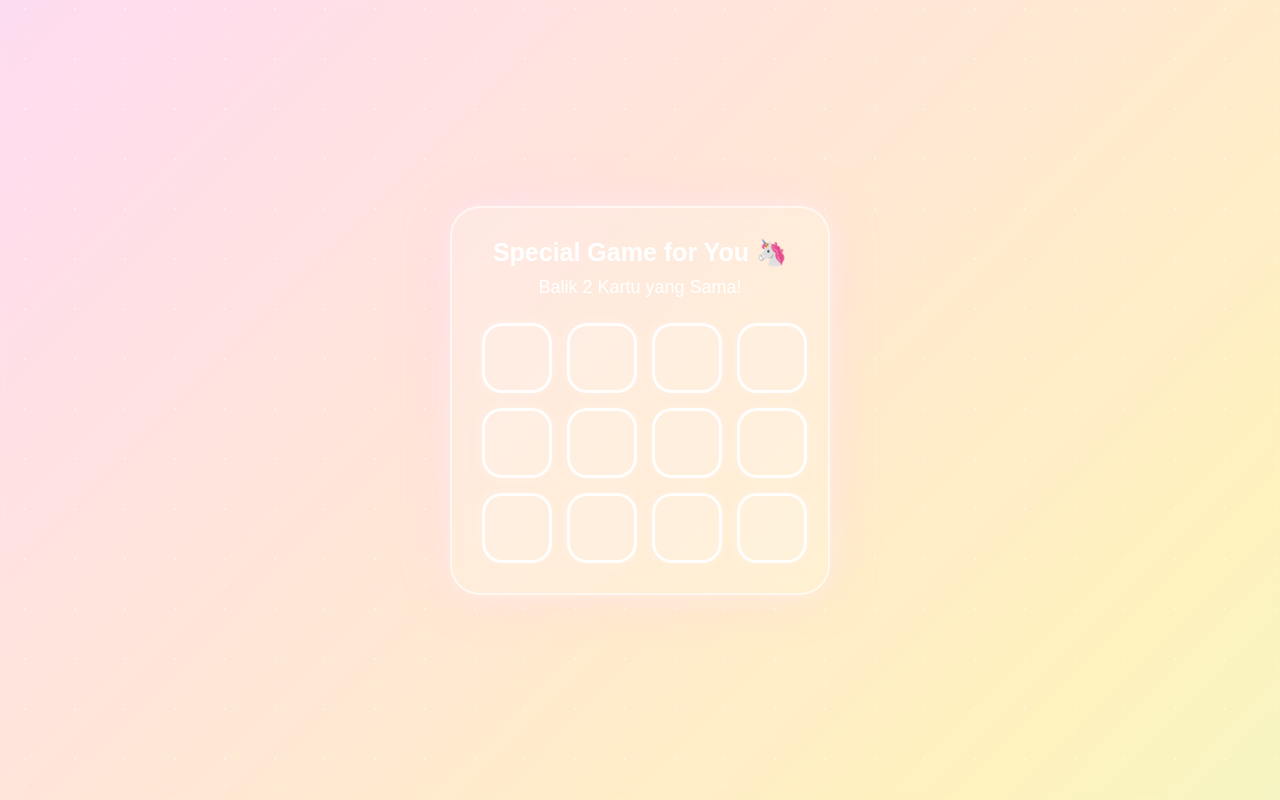
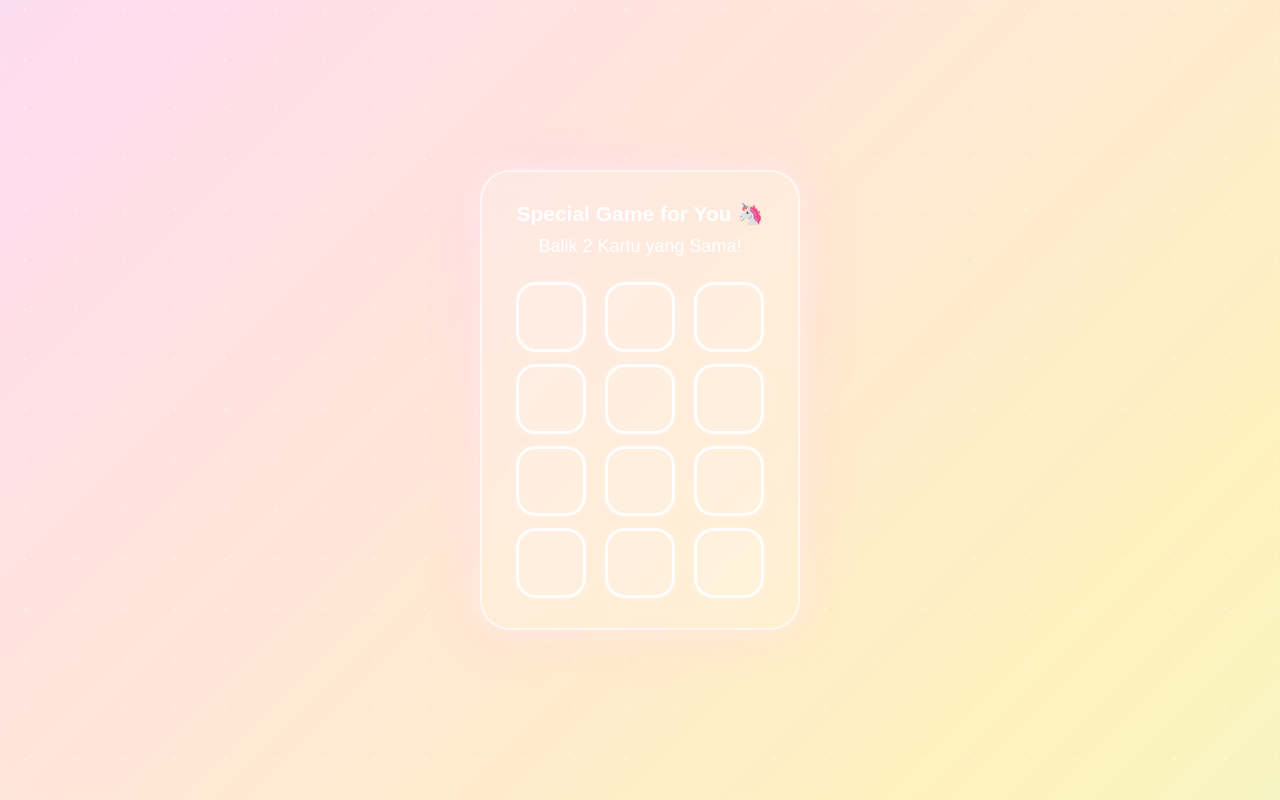
Before and after one commit to masyan23/Penyemangatmu, a plain HTML site: page index.html in a window 1280 px wide. Both pictures are taken after a click on the button "Klik Aku 💖". Drawn offline with nearby package versions, Linux system fonts and the light colour scheme.

Commit message:
Add files via upload

```diff
--- a/style.css
+++ b/style.css
@@ -65,7 +65,7 @@ body{
   position:relative;
   z-index:2;
 
-  width:380px;
+  width:320px;
 
   background:rgba(255,255,255,0.18);
 
@@ -86,10 +86,15 @@ body{
   animation:fadeIn 1s;
 }
 
+.game-container,
+.gift-container{
+  min-height: 430px;
+}
+
 h1{
   text-align:center;
   margin-bottom:10px;
-  font-size:25px;
+  font-size:21px;
 }
 
 p{
@@ -101,8 +106,12 @@ p{
 /* GRID */
 .grid{
   display:grid;
-  grid-template-columns:repeat(4,1fr);
-  gap:15px;
+
+  grid-template-columns:repeat(3,1fr);
+
+  gap:12px;
+
+  justify-items:center;
 }
 
 /* CARD */
```
